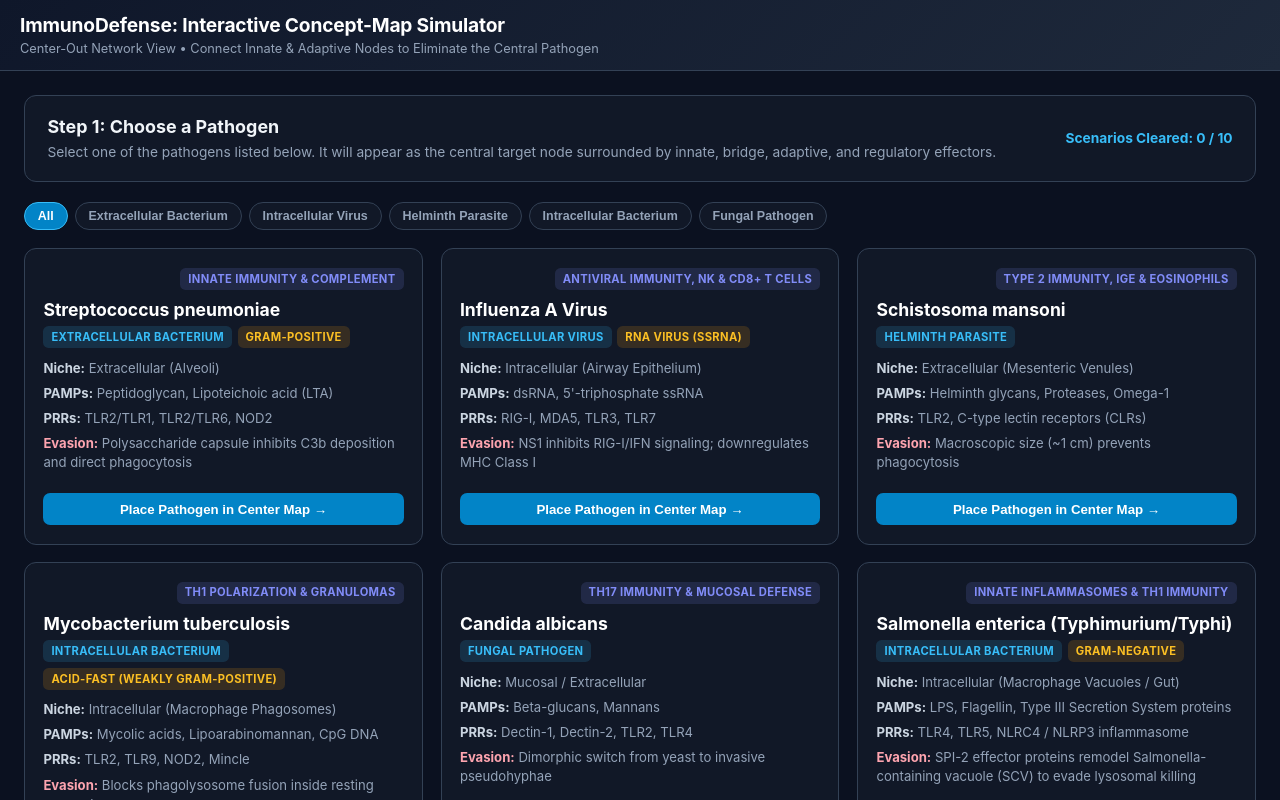
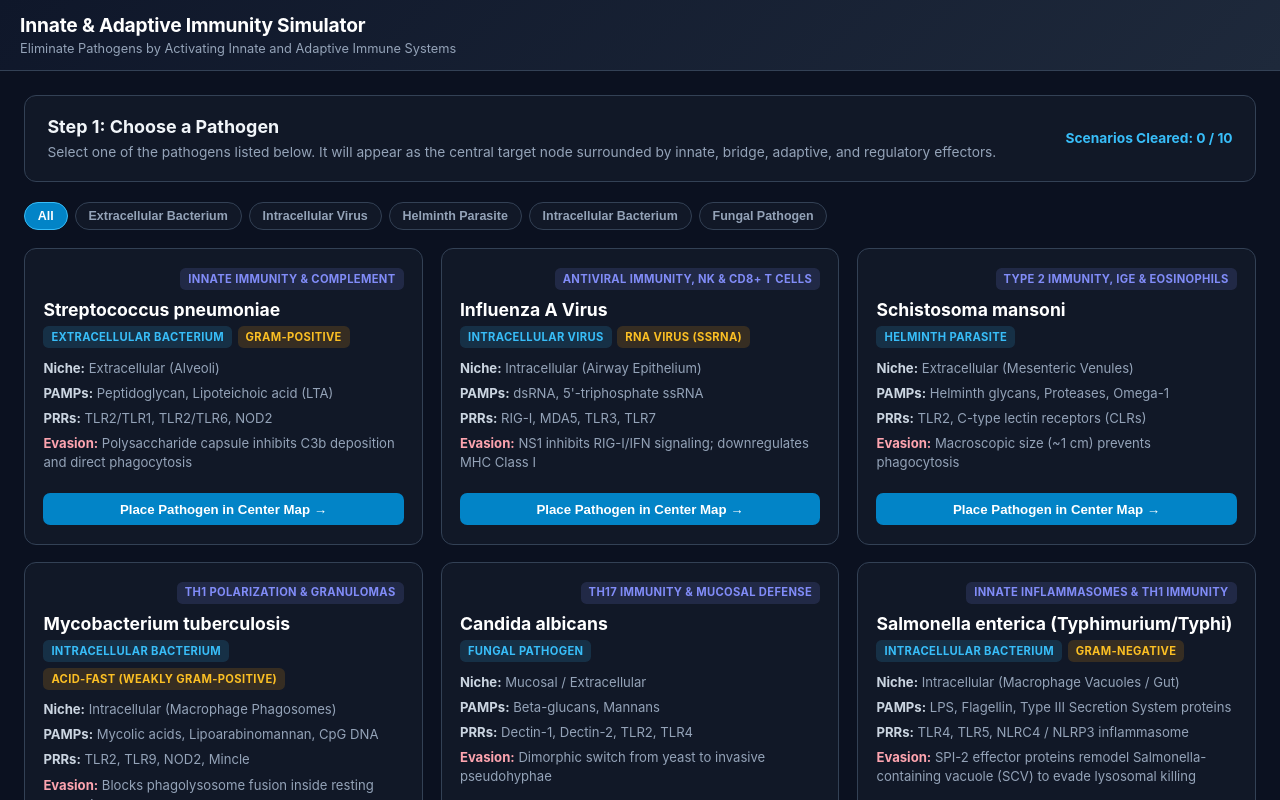
Before and after one commit to immunologymap/simulator, a plain HTML site: page index.html in a window 1280 px wide. Drawn offline with Linux system fonts and the light colour scheme.

Commit message:
Update title and header subtitle for simulator

```diff
--- a/index.html
+++ b/index.html
@@ -3,7 +3,7 @@
 <head>
 <meta charset="UTF-8" />
 <meta name="viewport" content="width=device-width, initial-scale=1.0" />
-<title>ImmunoDefense: Interactive Concept-Map Pathogen Simulator</title>
+<title>Innate & Adaptive Immunity Simulator</title>
 <style>
   :root {
     --bg: #0b1120;
@@ -671,8 +671,8 @@
 
 <header>
   <div class="brand">
-    <h1>ImmunoDefense: Interactive Concept-Map Simulator</h1>
-    <p id="header-subtitle">Center-Out Network View &bull; Connect Innate &amp; Adaptive Nodes to Eliminate the Central Pathogen</p>
+    <h1>Innate & Adaptive Immunity Simulator</h1>
+    <p id="header-subtitle">Eliminate Pathogens by Activating Innate and Adaptive Immune Systems</p>
   </div>
   <div class="header-actions">
     <button id="btn-back-select" class="btn btn-outline hidden" onclick="showSelectionScreen()">&larr; Change Pathogen</button>
@@ -1822,7 +1822,7 @@ function showSelectionScreen() {
   document.getElementById("screen-battle").classList.add("hidden");
   document.getElementById("screen-select").classList.remove("hidden");
   document.getElementById("btn-back-select").classList.add("hidden");
-  document.getElementById("header-subtitle").innerHTML = "Center-Out Network View &bull; Connect Innate &amp; Adaptive Nodes to Eliminate the Central Pathogen";
+  document.getElementById("header-subtitle").innerHTML = "Eliminate Pathogens by Activating Innate and Adaptive Immune Systems";
   renderPathogenGrid();
 }
 
```
